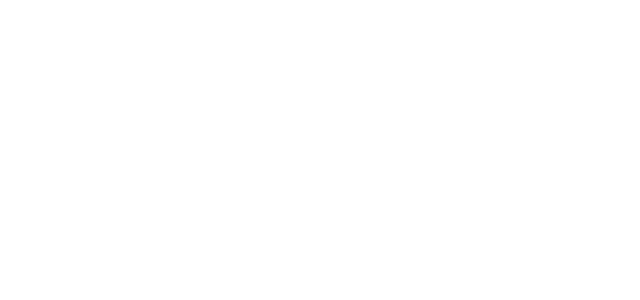
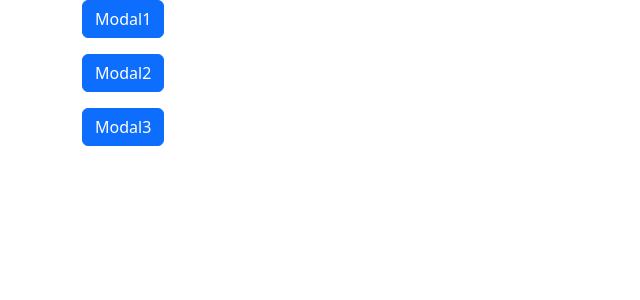
Before and after one commit to Abel-acount-test/modal-service, an Angular app: page / in a window 1280 px wide. Shown: the top 300 px of the page, without its empty margins (0-640 px from the left). Built offline with nearby package versions, Linux system fonts and the light colour scheme.

Commit message:
view modal service 1

```diff
--- a/src/app/app.component.html
+++ b/src/app/app.component.html
@@ -0,0 +1 @@
+<app-modal-test></app-modal-test>
--- a/src/app/component/modal-test/modal-test.component.html
+++ b/src/app/component/modal-test/modal-test.component.html
@@ -1 +1,5 @@
-<p>modal-test works!</p>
+<div class="container">
+    <p><button class="btn btn-primary" (click)="viewModal1()">Modal1</button></p>
+    <p><button class="btn btn-primary" (click)="viewModal2()">Modal2</button></p>
+    <p><button class="btn btn-primary" (click)="viewModal3()">Modal3</button></p>
+</div>
--- a/src/app/component/modal-test/modal-test.component.ts
+++ b/src/app/component/modal-test/modal-test.component.ts
@@ -1,10 +1,18 @@
-import { Component } from '@angular/core';
+import { Component, Injectable } from '@angular/core';
 
 @Component({
   selector: 'app-modal-test',
   templateUrl: './modal-test.component.html',
   styleUrls: ['./modal-test.component.css']
 })
+@Injectable({
+  providedIn: 'root'
+})
 export class ModalTestComponent {
-
+  protected viewModal1():void{
+  }
+  protected viewModal2():void{
+  }
+  protected viewModal3():void{
+  }
 }
```
